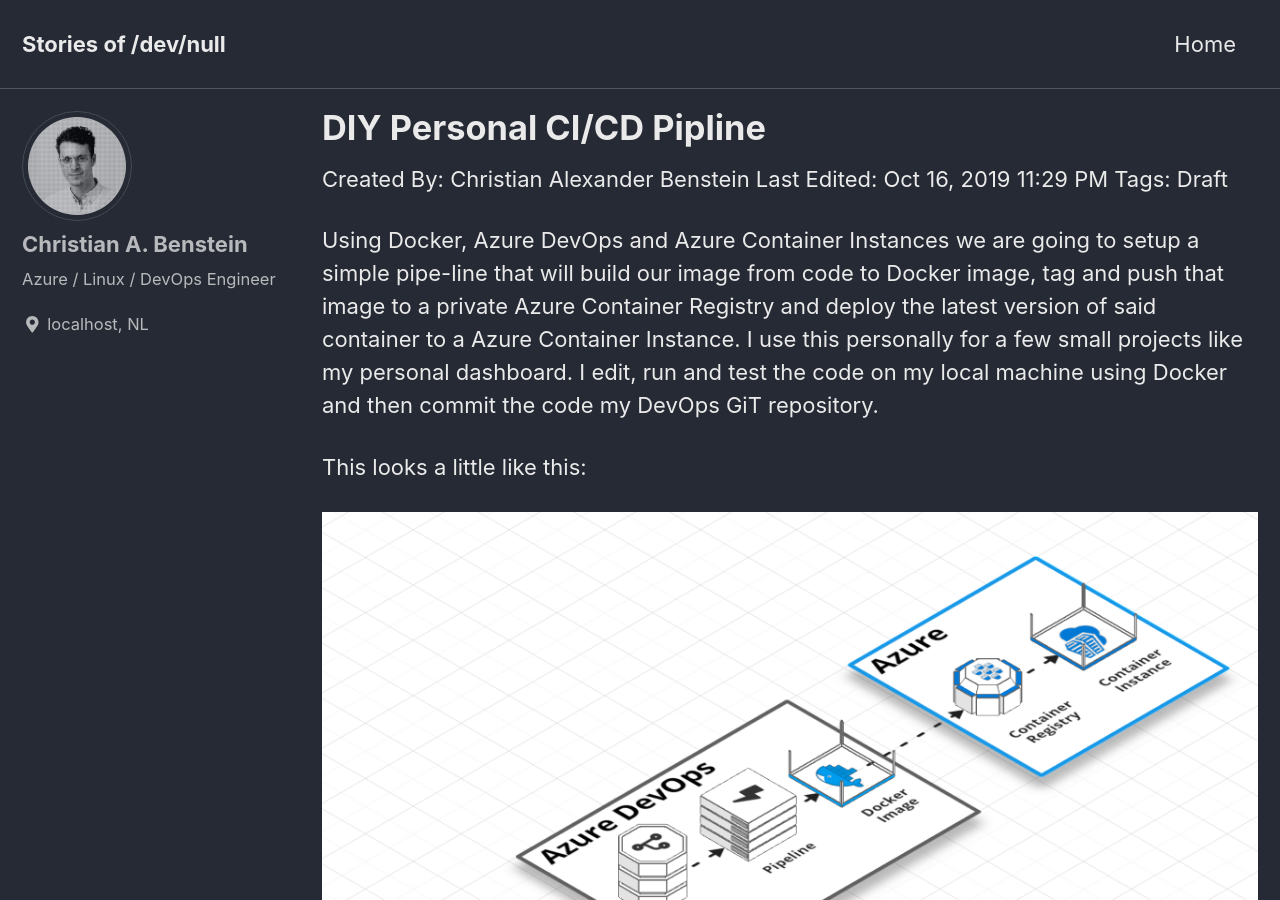
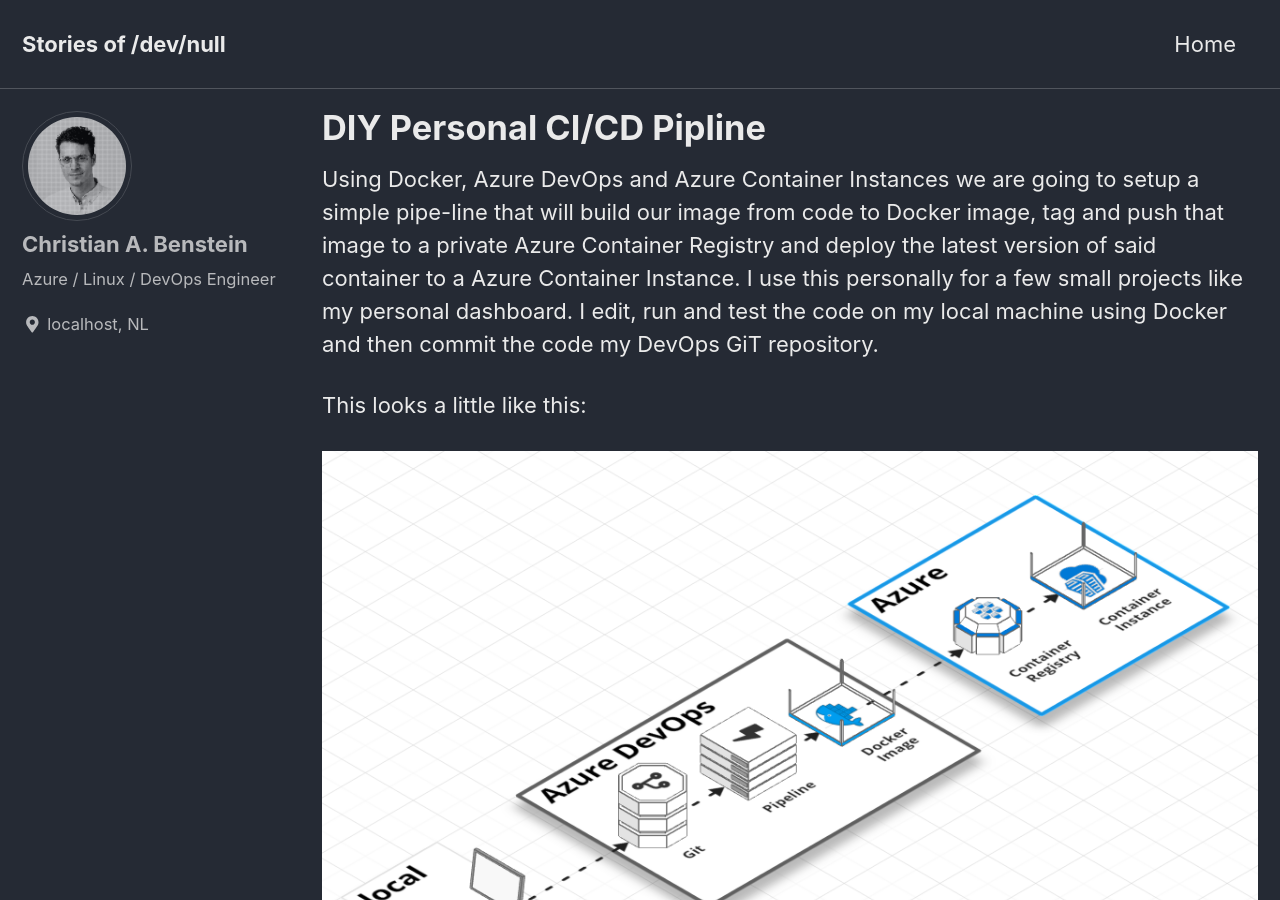
Before and after one commit to KingOfSpades/blog, a Jekyll site: the page built from _posts/2019-10-16-DIY-Personal-CICD-Pipline.md, in a window 1280 px wide and 900 px high. Built offline with Jekyll 4.4.1, drawn with Linux system fonts in a browser that asks for light colours; cached includes are drawn as plain includes.

Commit message:
removed some extra text

```diff
--- a/_posts/2019-10-16-DIY-Personal-CICD-Pipline.md
+++ b/_posts/2019-10-16-DIY-Personal-CICD-Pipline.md
@@ -11,10 +11,6 @@ tags:
     - Handy
     - Git
 ---
-
-Created By: Christian Alexander Benstein
-Last Edited: Oct 16, 2019 11:29 PM
-Tags: Draft
 
 Using Docker, Azure DevOps and Azure Container Instances we are going to setup a simple pipe-line that will build our image from code to Docker image, tag and push that image to a private Azure Container Registry and deploy the latest version of said container to a Azure Container Instance. I use this personally for a few small projects like my personal dashboard. I edit, run and test the code on my local machine using Docker and then commit the code my DevOps GiT repository.
 
```
